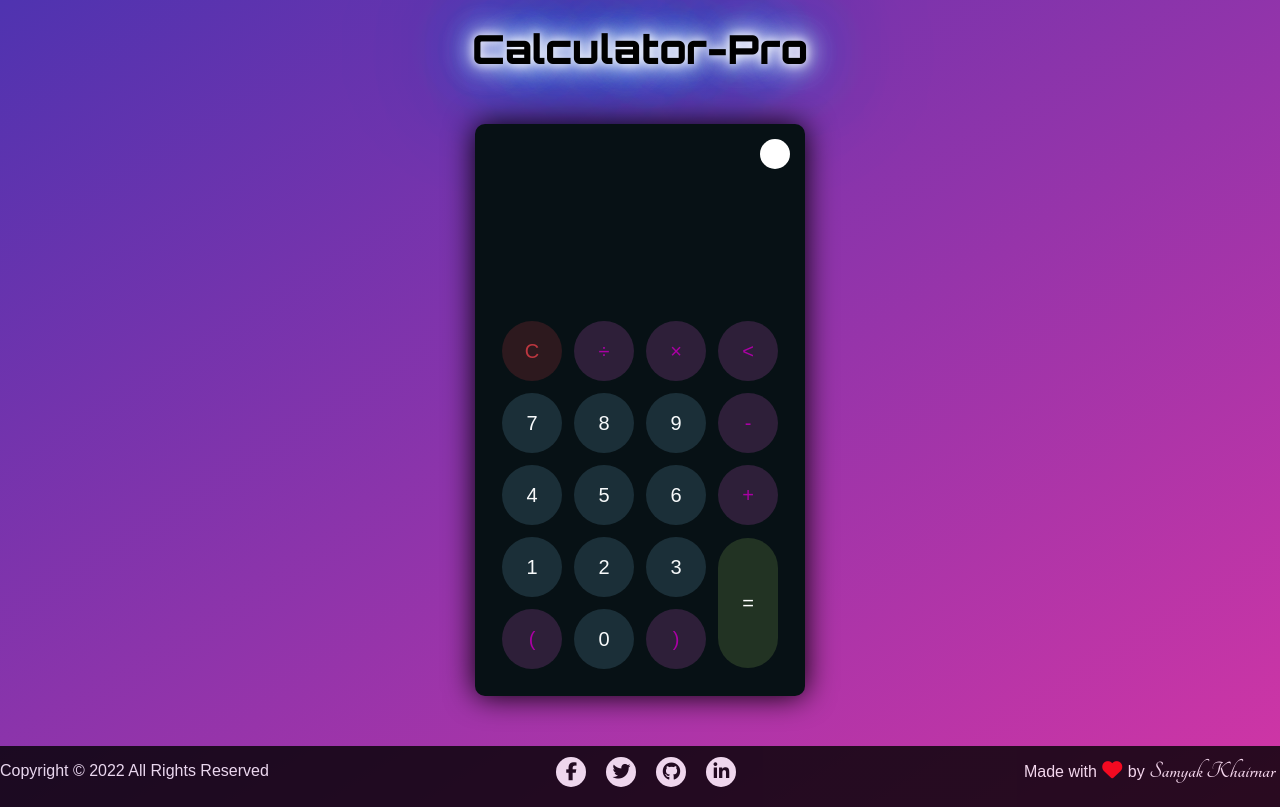
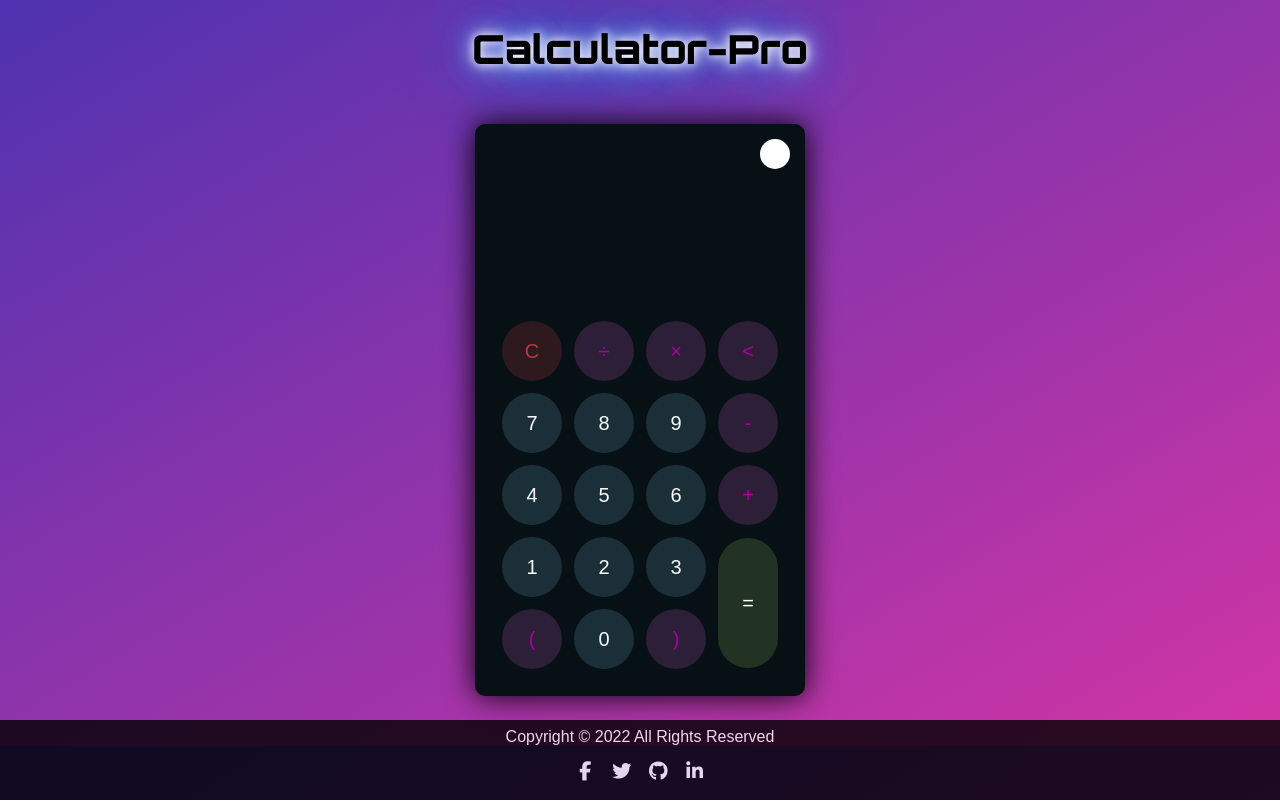
Before and after one commit to SamyakKhairnar/Calculator-Pro, a plain HTML site: page index.html in a window 1280 px wide. Drawn offline with Linux system fonts and the light colour scheme.

Commit message:
updated Styling

```diff
--- a/index.html
+++ b/index.html
@@ -12,9 +12,9 @@
     <title>Calcu-Pro</title>
 </head>
 <body>
-    <div class="projectname">
+    <header class="projectname">
         <h2>Calculator-Pro</h2>
-    </div>
+    </header>
     <div class="container">
         <div class="calculator dark">
             <div class="theme-toggler active">
@@ -59,21 +59,30 @@
         </div>
     </div>
     <footer>
-        <div class="footer-container">
-            <div class="copyrights footer-text">
-                <p>Copyright &#169; 2022 All Rights Reserved</p>
-            </div>
-            <div class="social-menu">
-                    <ul>
-                        <li><a href="https://www.facebook.com/SamyakKhairnar"><i class="fa-brands fb fa-facebook-f"></i></a></li>
-                        <li><a href="https://twitter.com/SamyakKhairnar"><i class="fa-brands tw fa-twitter"></i></a></li>
-                        <li><a href="https://github.com/SamyakKhairnar"><i class="fa-brands git fa-github"></i></a></li>
-                        <li><a href="https://www.linkedin.com/in/samyakkhairnar/"><i class="fa-brands in fa-linkedin-in"></i></a></li>
-                    </ul>
-            </div>
-            <div class="owner footer-text">
-                <p>Made with <i class="fa-solid heart fa-heart"></i> by <span class="owner-name">Samyak Khairnar</span></p>
-            </div>
+        <div class='footer'>
+            <p>Copyright &#169; 2022 All Rights Reserved</p>
+            <ul class="social-links list-non-bullet">
+                <li class="list-item-inlines">
+                  <a class="links" href="https://www.facebook.com/SamyakKhairnar">
+                    <i class="fa-brands fb fa-facebook-f"></i>
+                  </a>
+                </li>
+                <li class="list-item-inlines">
+                  <a class="links" href="https://twitter.com/SamyakKhairnar">
+                    <i class="fa-brands tw fa-twitter"></i>
+                  </a>
+                </li>
+                <li class="list-item-inlines">
+                  <a class="links" href="https://github.com/SamyakKhairnar">
+                    <i class="fa-brands git fa-github"></i>
+                  </a>
+                </li>
+                <li class="list-item-inlines">
+                  <a class="links" href="https://www.linkedin.com/in/samyakkhairnar/">
+                    <i class="fa-brands in fa-linkedin-in"></i>
+                  </a>
+                </li>
+            </ul>
         </div>
     </footer>
     <script src="script.js"></script>
--- a/style.css
+++ b/style.css
@@ -20,16 +20,14 @@ body {
 }
 .projectname h2{
     padding-top: 3vh;
-    /* padding-bottom: 1vh; */
     text-align: center;
     font-family: 'Orbitron', sans-serif;
     font-size: 40px;
-    text-shadow: 0 0 10px #fff, 0 0 20px #fff, 0 0 30px #fff, 0 0 40px #228DFF, 0 0 70px #228DFF, 0 0 80px #228DFF, 0 0 100px #228DFF, 0 0 150px #228DFF;
+    text-shadow: 0 0 10px #fff, 0 0 20px #fff, 0 0 30px #228DFF, 0 0 70px #228DFF, 0 0 80px #228DFF;
 
 }
 .container {
     height: 84vh;
-    /* width: 100vw; */
     display: grid;
     place-items: center;
 }
@@ -172,80 +170,54 @@ button#equal {
 
 /* Footer */
 
-.footer-container{
-  padding-bottom: 1.5em;
+.footer{
+  position: fixed;
+  left: 0;
+  bottom: 0;
+  width: 100%;
+  height: 5rem;
   background-color: black;
   opacity: 0.8;
-  display: flex;
-  flex-direction: row;
-  flex-wrap: nowrap;
-  justify-content: space-between;
-  align-items: center;
-  align-content: space-between;
+  justify-content: center;
+
 }
-.footer-text{
+.footer p{
+  margin-top: 0.5rem;
+  margin-bottom: auto;
   color: white;
-  padding-top: 0.8em;
+  font-size: 1rem;
+  text-align: center;
 }
-.social-menu ul {
-  position: absolute;
-  transform: translate(-50%, -50%);
-  padding: 0;
-  padding-top: 1em;
-  margin: 0;
-  display: flex;
+
+.list-non-bullet {
+  list-style: none;
+  padding-inline-start: 0px;
+  text-align: center;
+
 }
-.social-menu ul li {
-  list-style: none;
-  margin: 0 10px;
+
+.list-item-inlines {
+  display: inline-block;
+  width: 2rem;
+  margin: auto;
+  margin-top: 1rem;
 }
-.social-menu ul li .fa-brands {
-  color: #000000;
-  font-size: 18px;
-  line-height: 30px;
-  transition: .5s;
+
+.links .fa-brands{
+  color: white;
+  font-size: 1.2rem;
+  transition: .2s;
 }
-.social-menu ul li .fa-brands:hover {
-  color: #ffffff;
+
+.links .fb:hover {
+  color: #3b5999;
 }
-.social-menu ul li a {
-  position: relative;
-  display: block;
-  width: 30px;
-  height: 30px;
-  border-radius: 50%;
-  background-color: white;
-  text-align: center;
-  transition: 0.5s;
-  transform: translate(0,0px);
-  box-shadow: 0px 7px 5px rgba(0, 0, 0, 0.5);
+.links .tw:hover {
+  color: #55acee;
 }
-.social-menu ul li a:hover {
-  transform: rotate(0deg) skew(0deg) translate(0, -10px);
+.links .git:hover {
+  color: #00405d;
 }
-.social-menu ul li:nth-child(1) a:hover {
-  background-color: #3b5999;
+.links .in:hover {
+  color: #0077b5;
 }
-.social-menu ul li:nth-child(2) a:hover {
-  background-color: #55acee;
-}
-.social-menu ul li:nth-child(3) a:hover {
-  background-color: #00405d	;
-}
-.social-menu ul li:nth-child(4) a:hover {
-  background-color: #0077b5;
-}
-.heart{
-  color: red;
-  font-size: 20px;
-  padding-left: 1px;
-  padding-right: 1px;
-}
-.owner{
-  padding-right: 5px;
-}
-.owner-name{
-  font-family: 'Tangerine', cursive;
-  font-size: 3vh;
-  font-weight: bolder;
-}
```
